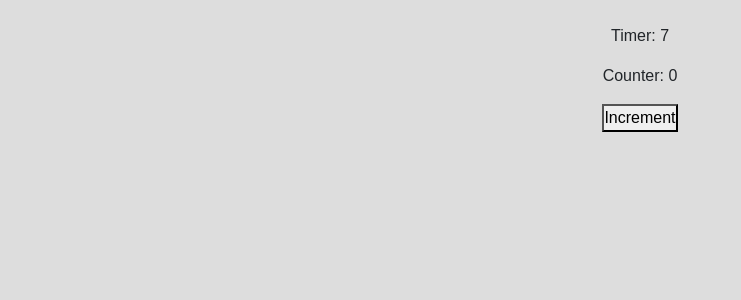
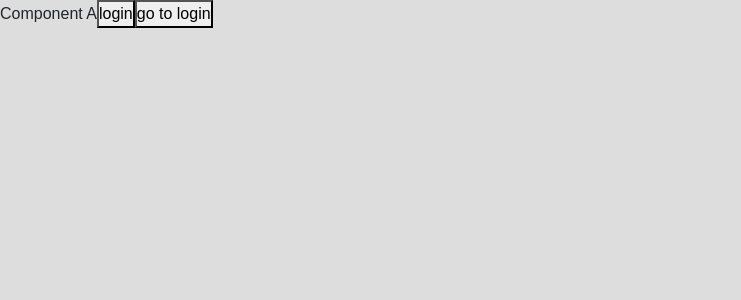
Before and after one commit to mern-trainer/Sherin-Batch, a React (Create React App) app: page / in a window 1280 px wide. Shown: the top 300 px of the page, without its empty margins (0-741 px from the left). Built offline with nearby package versions, Linux system fonts and the light colour scheme; a web font is replaced by a local one.

Commit message:
user auth sample added

```diff
--- a/src/App.jsx
+++ b/src/App.jsx
@@ -1,13 +1,21 @@
-import { Fragment } from "react"
+import { Fragment, useState } from "react"
 // import PasswordGenerator from "./Pages/PasswordGenerator"
 // import TodoPage from "./Pages/TodoPage"
 import { Toaster } from "react-hot-toast"
 // import Context from "./Components/Context"
-import ProductList from "./Components/ProductList"
-import Effect from "./Components/Effect"
+// import ProductList from "./Components/ProductList"
+// import Effect from "./Components/Effect"
+// import FormManage from "./Components/FormManage"
+import C from "./Components/C"
+import B from "./Components/B"
+import A from "./Components/A"
+import { useAuth } from "./Providers/AuthProvider"
 // import ParentComponent from "./Pages/ParentComponent"
 
 const App = () => {
+
+    const { auth } = useAuth()
+    const [page, setPage] = useState("signup")
 
     return <Fragment>
         {/* <Cards /> */}
@@ -18,7 +26,11 @@ const App = () => {
         {/* <TodoPage /> */}
         {/* <Context /> */}
         {/* <ProductList /> */}
-        <Effect />
+        {/* <Effect /> */}
+        {/* <FormManage /> */}
+        {
+            auth ? <C /> : page === "login" ? <B setPage={setPage} /> : <A setPage={setPage} />
+        }
         {/* <ParentComponent /> */}
         <Toaster position="top-right"/>
     </Fragment>
--- /dev/null
+++ b/src/Components/A.jsx
@@ -0,0 +1,15 @@
+import React from 'react'
+import { useAuth } from '../Providers/AuthProvider'
+
+const A = ({ setPage }) => {
+    const { setAuth } = useAuth()
+    return (
+        <div>
+            Component A
+            <button onClick={() => setAuth(true)}>login</button>
+            <button onClick={() => setPage("login")}>go to login</button>
+        </div>
+    )
+}
+
+export default A
--- /dev/null
+++ b/src/Components/B.jsx
@@ -0,0 +1,12 @@
+import React from 'react'
+
+const B = ({ setPage }) => {
+    return (
+        <div>
+            Component B
+            <button onClick={() => setPage("signup")}>go to signup</button>
+        </div>
+    )
+}
+
+export default B
--- /dev/null
+++ b/src/Components/C.jsx
@@ -0,0 +1,14 @@
+import React from 'react'
+import { useAuth } from '../Providers/AuthProvider'
+
+const C = () => {
+    const { setAuth } = useAuth()
+    return (
+        <div>
+            C Component
+            <button onClick={() => setAuth(false)}>logout</button>
+        </div>
+    )
+}
+
+export default C
--- /dev/null
+++ b/src/Components/FormManage.jsx
@@ -0,0 +1,29 @@
+import { useState } from "react"
+
+const FormManage = () => {
+
+    const [formData, setFormData] = useState({ name: "", username: "", email: "", password: "", confirm_password: "" })
+
+    const handleFormChange = (event) => {
+        const { name, value } = event.target
+        setFormData({...formData, [name]: value})
+    }
+
+    const handleFormSubmit = (event) => {
+        event.preventDefault()
+        console.log(formData)
+    }
+
+    return <div className="d-flex justify-content-center">
+        <form onSubmit={handleFormSubmit} className="w-50 d-flex flex-column gap-2 mt-5">
+            <input type="text" onChange={handleFormChange} value={formData.name} name="name" placeholder="Enter your name." className="p-2 border-1 border-secondary" style={{outline: 0}}/>
+            <input type="text" onChange={handleFormChange} value={formData.username} name="username" placeholder="Enter your username." className="p-2 border-1 border-secondary" style={{outline: 0}}/>
+            <input type="text" onChange={handleFormChange} value={formData.email} name="email" placeholder="Enter your email." className="p-2 border-1 border-secondary" style={{outline: 0}}/>
+            <input type="password" onChange={handleFormChange} value={formData.password} name="password" placeholder="Enter your password." className="p-2 border-1 border-secondary" style={{outline: 0}}/>
+            <input type="password" onChange={handleFormChange} value={formData.confirm_password} name="confirm_password" placeholder="Re-enter password." className="p-2 border-1 border-secondary" style={{outline: 0}}/>
+            <button type="submit" className="btn btn-success w-100">Register</button>
+        </form>
+    </div>
+}
+
+export default FormManage
--- /dev/null
+++ b/src/Providers/AuthProvider.jsx
@@ -0,0 +1,13 @@
+import { createContext, useContext, useState } from "react";
+
+const authContext = createContext()
+
+export const AuthProvider = ({ children }) => {
+    const [auth, setAuth] = useState(false)
+    const [users, setUsers] = useState([])
+    return <authContext.Provider value={{auth, setAuth, users, setUsers}}>
+        { children }
+    </authContext.Provider>
+}
+
+export const useAuth = () => useContext(authContext)
--- a/src/index.js
+++ b/src/index.js
@@ -4,11 +4,14 @@ import App from "./App"
 import "./index.css"
 import { MyProvider } from './Providers/MyProvider';
 import { CartProvider } from './Providers/CartProvider';
+import { AuthProvider } from './Providers/AuthProvider';
 
 const root = createRoot(document.getElementById("root"))
 
 root.render(<MyProvider>
     <CartProvider>
-        <App />
+        <AuthProvider>
+            <App />
+        </AuthProvider>
     </CartProvider>
 </MyProvider>)
```
